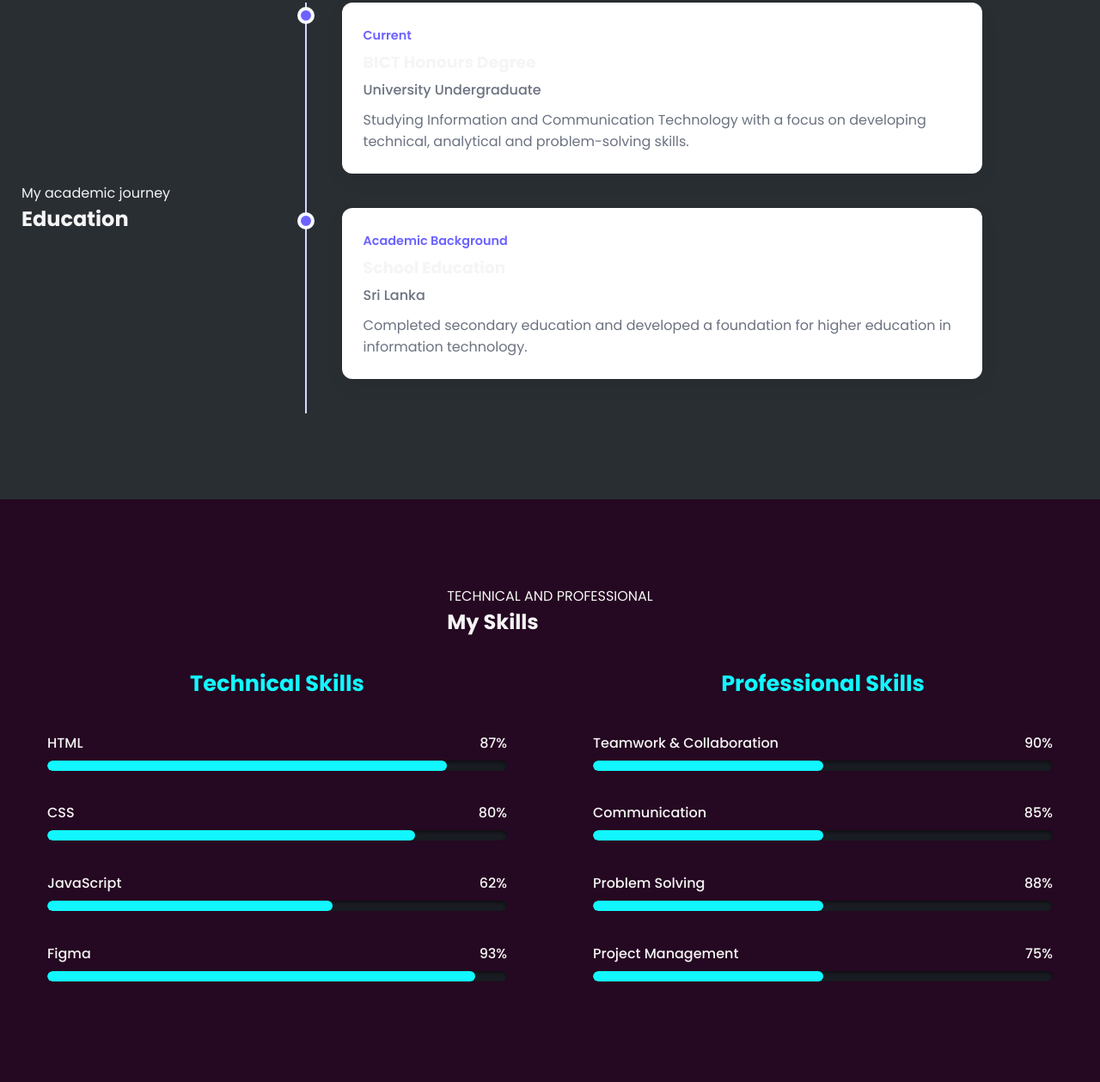
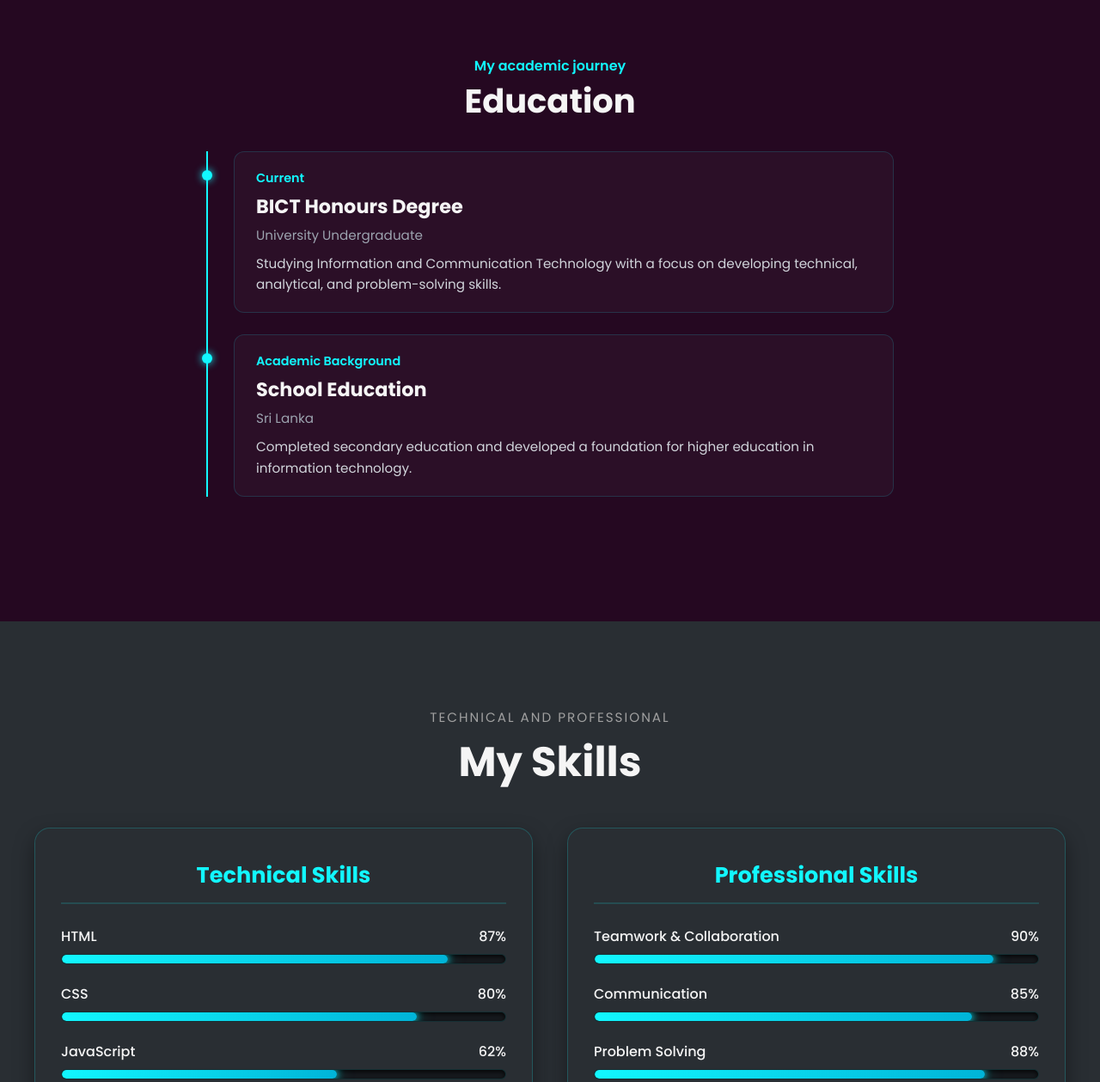
Before and after one commit to chathuri-nv/Professional-Portfolio, a plain HTML site: page index.html in a window 1280 px wide. Shown: the part 1670-2929 px from the top of the page at 86% size. Drawn offline with nearby package versions, Linux system fonts and the light colour scheme.

Commit message:
Complete Skills and Education sections layout

```diff
--- a/index.html
+++ b/index.html
@@ -131,78 +131,31 @@
     </section>
 
     <!-----Education Part-->
-        <section id="education" class="section light-section">
-
-            <div class="section-title">
-
+         <section id="education">
+            <div class="education-title">
                 <p>My academic journey</p>
-
                 <h2>Education</h2>
-
             </div>
 
-
-            <div class="timeline">
-
-                <div class="timeline-item">
-
-                    <div class="timeline-dot"></div>
-
-                    <div class="timeline-content">
-
-                        <span class="timeline-year">
-                            Current
-                        </span>
-
-                        <h3>
-                            BICT Honours Degree
-                        </h3>
-
-                        <h4>
-                            University Undergraduate
-                        </h4>
-
-                        <p>
-                            Studying Information and Communication
-                            Technology with a focus on developing
-                            technical, analytical and problem-solving skills.
-                        </p>
-
+            <div class="education-container">
+                <div class="education-box">
+                    <div class="education-content">
+                        <div class="tag">Current</div>
+                        <h3>BICT Honours Degree</h3>
+                        <div class="sub-title">University Undergraduate</div>
+                        <p>Studying Information and Communication Technology with a focus on developing technical, analytical, and problem-solving skills.</p>
                     </div>
-
                 </div>
 
-
-                <div class="timeline-item">
-
-                    <div class="timeline-dot"></div>
-
-                    <div class="timeline-content">
-
-                        <span class="timeline-year">
-                            Academic Background
-                        </span>
-
-                        <h3>
-                            School Education
-                        </h3>
-
-                        <h4>
-                            Sri Lanka
-                        </h4>
-
-                        <p>
-                            Completed secondary education and developed
-                            a foundation for higher education in
-                            information technology.
-                        </p>
-
+                <div class="education-box">
+                    <div class="education-content">
+                        <div class="tag">Academic Background</div>
+                        <h3>School Education</h3>
+                        <div class="sub-title">Sri Lanka</div>
+                        <p>Completed secondary education and developed a foundation for higher education in information technology.</p>
                     </div>
-
                 </div>
-
             </div>
-
         </section>
 
 
--- a/script.js
+++ b/script.js
@@ -91,5 +91,27 @@ contactForm.addEventListener("submit", function (event) {
 });
 
 const currentYear = document.getElementById("current-year");
+if (currentYear) {
+    currentYear.textContent = new Date().getFullYear();
+}
 
-currentYear.textContent = new Date().getFullYear();
+// Animate Skill Bars on Scroll Up & Down
+const skillsSection = document.getElementById("skills");
+const skillsContainer = document.querySelector(".skills-container");
+
+if (skillsSection && skillsContainer) {
+    const observer = new IntersectionObserver(
+        (entries) => {
+            entries.forEach((entry) => {
+                if (entry.isIntersecting) {
+                    skillsContainer.classList.add("show");
+                } else {
+                    skillsContainer.classList.remove("show");
+                }
+            });
+        },
+        { threshold: 0.2 }
+    );
+
+    observer.observe(skillsSection);
+}
--- a/style.css
+++ b/style.css
@@ -391,7 +391,7 @@ a.btn:hover {
 }
 
 .stat-box {
-    background: #202428;
+    background: var(--bg-color);
     border: 1px solid rgba(18, 247, 255, 0.2);
     border-radius: 12px;
     padding: 15px 20px;
@@ -417,68 +417,98 @@ a.btn:hover {
     margin: 0;
 }
 
-.timeline {
-    position: relative;
-    max-width: 800px;
-    margin: auto;
+
+/*Education*/
+#education {
+    background-color: var(--bg-color);
+    padding-bottom: 120px;
 }
 
-.timeline::before {
-    content: "";
-    position: absolute;
-    left: 12px;
-    top: 0;
-    width: 2px;
-    height: 100%;
-    background: #d9d7ff;
+.education-title {
+    text-align: center;
+    margin-bottom: 30px; /* Reduced gap from section title */
 }
 
-.timeline-item {
-    position: relative;
-    padding-left: 55px;
-    margin-bottom: 40px;
-}
-
-.timeline-dot {
-    position: absolute;
-    left: 3px;
-    top: 5px;
-
-    width: 20px;
-    height: 20px;
-
-    border-radius: 50%;
-    background: #6c63ff;
-    border: 4px solid #f8f9ff;
-}
-
-.timeline-content {
-    background: white;
-    padding: 25px;
-    border-radius: 12px;
-    box-shadow: 0 8px 25px rgba(0, 0, 0, 0.05);
-}
-
-.timeline-year {
-    color: #6c63ff;
-    font-size: 0.9rem;
+.education-title p {
+    color: var(--hover-color);
     font-weight: 600;
 }
 
-.timeline-content h3 {
-    margin: 5px 0;
+.education-title h2 {
+    font-size: 2.4rem;
+    color: var(--text-color);
 }
 
-.timeline-content h4 {
-    font-weight: 500;
-    color: #6b7280;
+/* Timeline Layout */
+.education-container {
+    max-width: 800px;
+    margin: 0 auto;
+    position: relative;
+    padding-left: 30px;
+    border-left: 2px solid var(--hover-color); /* Cyan vertical line */
 }
 
-.timeline-content p {
-    margin-top: 10px;
-    color: #6b7280;
+.education-box {
+    position: relative;
+    margin-bottom: 25px;
 }
 
+.education-box::before {
+    content: '';
+    position: absolute;
+    left: -37px;
+    top: 22px;
+    width: 12px;
+    height: 12px;
+    background: var(--hover-color);
+    border-radius: 50%;
+    box-shadow: 0 0 10px var(--hover-color);
+    transition: transform 0.3s ease, box-shadow 0.3s ease;
+}
+.education-box:hover::before {
+    transform: scale(1.4);
+    box-shadow: 0 0 18px var(--hover-color), 0 0 30px var(--hover-color);
+}
+
+.education-content {
+    background: rgba(255, 255, 255, 0.03);
+    border: 1px solid rgba(18, 247, 255, 0.15);
+    border-radius: 12px;
+    padding: 20px 25px;
+    transition: transform 0.3s ease, border-color 0.3s ease;
+}
+
+.education-content:hover {
+    transform: translateY(-5px);
+    border-color: var(--hover-color);
+    box-shadow: 0 0 15px rgba(18, 247, 255, 0.2);
+}
+
+.education-content .tag {
+    color: var(--hover-color);
+    font-size: 0.9rem;
+    font-weight: 600;
+    margin-bottom: 5px;
+}
+
+.education-content h3 {
+    font-size: 1.4rem;
+    color: var(--text-color);
+    margin-bottom: 5px;
+}
+
+.education-content .sub-title {
+    color: #9ca3af;
+    font-size: 0.95rem;
+    margin-bottom: 10px;
+}
+
+.education-content p {
+    color: #d1d5db;
+    font-size: 0.95rem;
+    line-height: 1.6;
+}
+/*Skill Part*/
 .section1 {
     padding: 100px 25px;
     display: flex;
@@ -486,41 +516,68 @@ a.btn:hover {
     justify-content: center;
     align-items: center;
     width: 100%;
-    background: var(--bg-color);
+    background: var(--secon-bg-color);
+}
+
+.section-title {
+    text-align: center;
+    width: 100%;
+    margin-bottom: 40px;
+}
+
+.section-title p {
+    text-align: center;
+    color: #a0a0a0;
+    font-size: 0.95rem;
+    letter-spacing: 2px;
+    margin-bottom: 5px;
+}
+
+.section-title h2 {
+    font-size: var(--h2-font);
+    color: var(--text-color);
 }
 
 .skills-container {
     width: 100%;
-    max-width: 1700px;
-    height:100%;
-    max-height: 3000px;
-    margin-bottom: 80px;
+    max-width: 1200px;
+    margin: 0 auto 50px auto;
     display: grid;
     grid-template-columns: repeat(2, 1fr);
     gap: 40px;
 }
 
-.skill-left,.skill-right {
-    background: transparent;
+.skill-left, .skill-right {
+    background: var(--secon-bg-color);
     padding: 35px 30px;
+    border-radius: 18px;
+    border: 1px solid rgba(18, 247, 255, 0.2);
+    box-shadow: 0 10px 25px rgba(0, 0, 0, 0.4);
+    transition: transform 0.4s ease, box-shadow 0.4s ease, border-color 0.4s ease;
 }
 
+.skill-left:hover, .skill-right:hover {
+    transform: translateY(-8px);
+    border-color: var(--hover-color);
+    box-shadow: 0 15px 35px rgba(0, 0, 0, 0.6),
+                0 0 25px rgba(18, 247, 255, 0.35);
+}
 
 .skill-left h3, .skill-right h3 {
     font-size: 1.6rem;
     color: var(--hover-color);
     margin-bottom: 25px;
     text-align: center;
-    border-bottom: none;
+    border-bottom: 2px solid rgba(18, 247, 255, 0.15);
     padding-bottom: 12px;
 }
 
 .skill-bar {
-    margin-bottom: 2.3rem;
+    margin-bottom: 22px;
 }
 
-.skill-bar.h3 {
-    margin-bottom: 2rem;
+.skill-bar:last-child {
+    margin-bottom: 0;
 }
 
 .skill-bar .info {
@@ -539,28 +596,42 @@ a.btn:hover {
 .skill-bar .bar {
     width: 100%;
     height: 12px;
-    background: #1a1e24;
+    background: #16191d;
     border-radius: 10px;
     position: relative;
     overflow: hidden;
-    box-shadow: inset 0 2px 5px rgba(0, 0, 0, 0.6);
-    border: none;
+    box-shadow: inset 0 2px 5px rgba(0, 0, 0, 0.8);
+    border: 1px solid rgba(18, 247, 255, 0.1);
+    transition: border-color 0.3s ease;
+}
+
+.skill-bar:hover .bar {
+    border-color: var(--hover-color);
 }
 
 .skill-bar .bar span {
-    width: 50%;
     height: 100%;
     position: absolute;
-    left:0;
-    background: var(--hover-color);
+    left: 0;
+    background: linear-gradient(90deg, #12f7ff, #00b4d8);
     border-radius: 25px;
-    box-shadow: var(--neon-box-shadow);
+    box-shadow: 0 0 10px var(--hover-color), 0 0 20px rgba(18, 247, 255, 0.5);
+    transition: width 1.2s cubic-bezier(0.25, 1, 0.5, 1), box-shadow 0.3s ease;
+}
+
+.skill-bar:hover .bar span {
+    box-shadow: 0 0 15px var(--hover-color), 0 0 30px rgba(18, 247, 255, 0.8);
 }
 
 .skill-bar .bar span.html { width: 87%; }
 .skill-bar .bar span.css { width: 80%; }
 .skill-bar .bar span.javascript { width: 62%; }
 .skill-bar .bar span.figma { width: 93%; }
+
+.skill-bar .bar span.teamwork { width: 90%; }
+.skill-bar .bar span.communication { width: 85%; }
+.skill-bar .bar span.problem-solving { width: 88%; }
+.skill-bar .bar span.project-mgmt { width: 75%; }
 
 
 .projects-container {
```
